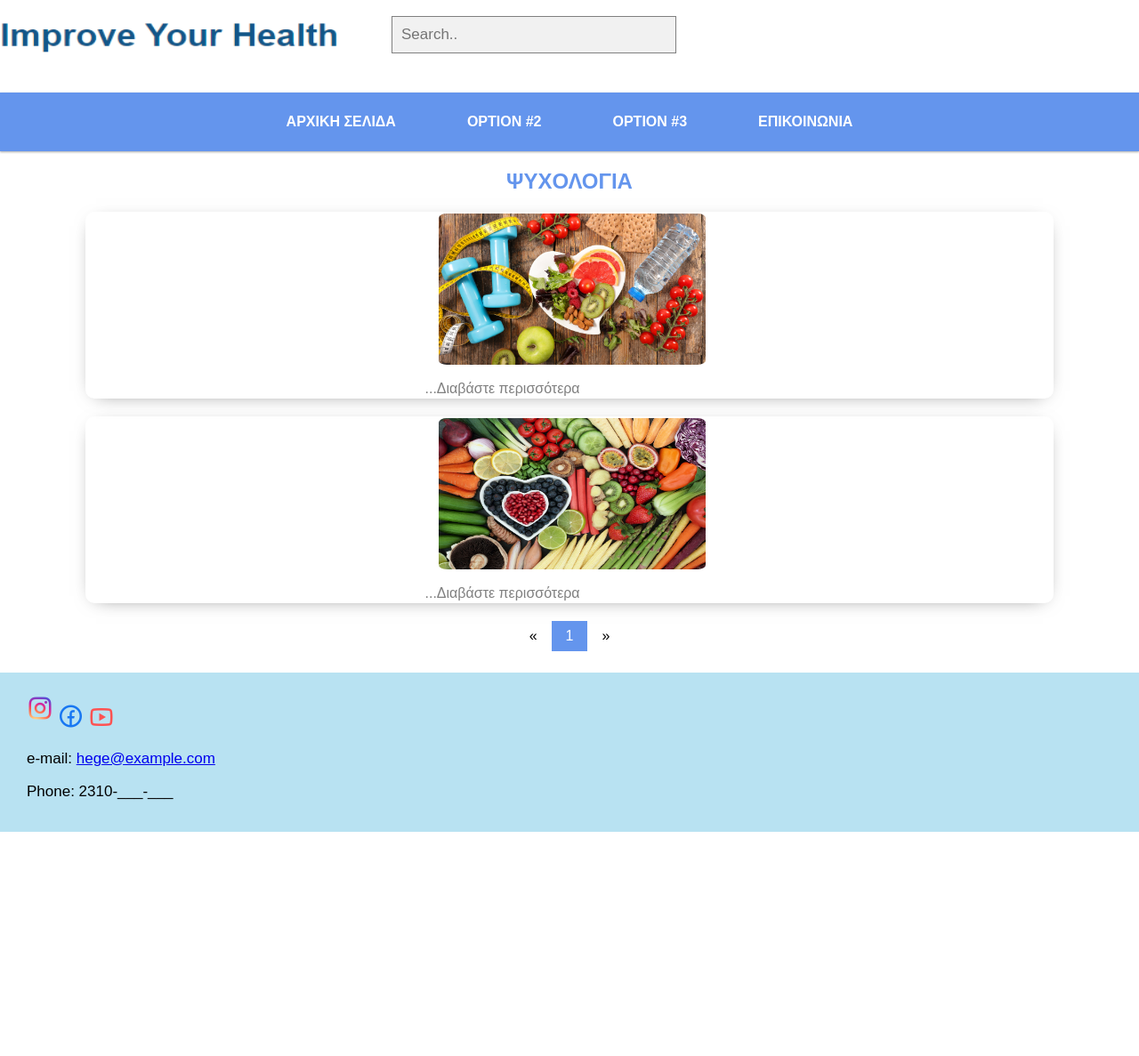
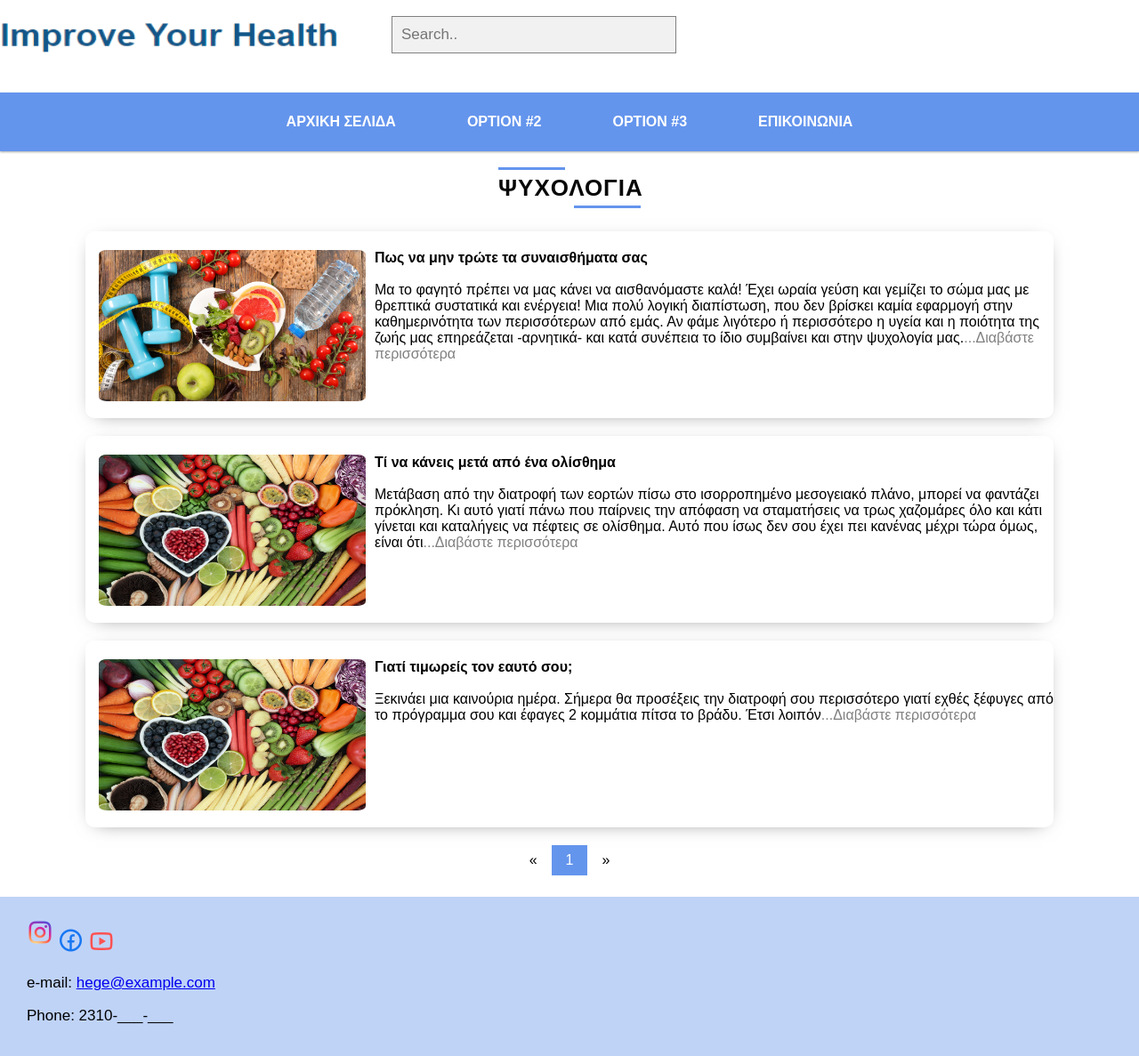
Before and after one commit to AristeaLachana/PSPI2022, a PHP site: page /allArticlesPsychology.html in a window 1280 px wide. Shown: the whole page at 89% size. Before the commit the page ends 935 px from the top, so only its background shows below. Run offline with PHP 8.4, Linux system fonts and the light colour scheme.

Commit message:
more details and examples of articles

```diff
--- a/allArticlesPsychology.html
+++ b/allArticlesPsychology.html
@@ -14,7 +14,29 @@
     <title>Psychology</title>
 
     <style>
+    h2 {
+      cursor: default;
+      position: relative;
+      padding: 0;
+      margin: 0;
+      font-family: "Raleway", sans-serif;
+      font-weight: 200;
+      font-size: 30px;
+      color: #080808;
+      -webkit-transition: all 0.4s ease 0s;
+      -o-transition: all 0.4s ease 0s;
+      transition: all 0.4s ease 0s;
+    }
 
+    h2 span {
+      display: block;
+      font-size: 0.5em;
+      line-height: 1.3;
+    }
+    h2 em {
+      font-style: normal;
+      font-weight: 600;
+    }
     body {
       margin: 0;
       font-family: Arial, Helvetica, sans-serif;
@@ -48,9 +70,12 @@
       </nav>
     </div>
 
-<div class="center">
-    <h2 style="color:#6495ED">ΨΥΧΟΛΟΓΙΑ</h2>
-  </div>
+<br>
+    <div class="center">
+        <div class="categoryTitle">
+          <h2>ΨΥΧΟΛΟΓΙΑ</h2>
+        </div>
+      </div>
 
     <!--first article-->
     <div class="containerBlog">
@@ -60,7 +85,22 @@
         <a class="containerBlog__img_link" href="#">
           <img class="containerBlog__img" src="img2.jpeg"/>
         </a>
-<a href="#"><strong style="color:#6495ED"></strong></a><br><br><a href="#" style="color:grey;">...Διαβάστε περισσότερα</a>
+        <!--restart diet-->
+<a href="#"><strong>Πως να μην τρώτε τα συναισθήματα σας</strong></a><br><br>Μα το φαγητό πρέπει να μας κάνει να αισθανόμαστε καλά! Έχει ωραία γεύση και γεμίζει το σώμα μας με θρεπτικά συστατικά και ενέργεια!
+
+Μια πολύ λογική διαπίστωση, που δεν βρίσκει καμία εφαρμογή στην καθημερινότητα των περισσότερων από εμάς. Αν φάμε λιγότερο ή περισσότερο η υγεία και η ποιότητα της ζωής μας επηρεάζεται -αρνητικά-  και κατά συνέπεια το ίδιο συμβαίνει και στην ψυχολογία μας.<a href="#" style="color:grey;">...Διαβάστε περισσότερα</a>
+<!--Η σύνδεση φαγητού και ψυχολογίας είναι αδιαμφισβήτητη. Όλοι έχουμε «φάει» τα συναισθήματα μας, άγχος, λύπη, αγωνία, βαρεμάρα και πόσα ακόμα θετικά, αλλά κυρίως αρνητικά συναισθήματα και καταστάσεις. Όλοι έχουμε επιβραβεύσει ή τιμωρήσει τον εαυτό μας με φαγητό ή στέρηση φαγητού. Το δύσκολο κομμάτι έρχεται όταν οι παραπάνω καταστάσεις παγιώνονται και καθιστούν την καθημερινότητα μας δυσλειτουργική.
+
+Μικρές διατροφικές αλλαγές μπορούν να κάνουν τη μεγάλη διαφορά. Ευρήματα από σχετικές έρευνες έχουν αποδείξει ότι πολύ μικρές προσαρμογές όπως
+
+Η κατανάλωση μικρότερης ποσότητας junk food και μεγαλύτερης ποσότητας πιο θρεπτικών τροφών όπως όσπρια, ψάρι και λαχανικά και
+Μικρά γεύματα στη διάρκεια της μέρας
+είχαν ευεργετική δράση όχι μόνο στη βελτίωση της αυτοεικόνας των συμμετεχόντων, αλλά και στην ψυχολογία τους. Τέτοιου είδους έρευνες ενισχύουν την πεποίθηση ότι διατροφικά μοτίβα, συμπληρώματα διατροφής (σε συνεννόηση με τον γιατρό) και βιταμίνες, ιχνοστοιχεία και άλλες θρεπτικές ουσίες μπορεί να είναι η αιτιολογία για προβλήματα ψυχικής υγείας ή η θεραπεία.
+Τα είπαμε πολύ ωραία παραπάνω, αλλά στην πραγματικότητα, πόσο εύκολο είναι να γίνουν οι μικρές αυτές προσαρμογές? Η απάντηση είναι ότι είναι δύσκολο, αλλά όχι ακατόρθωτο. Το μυστικό είναι να θέτεις μικρούς και εφικτούς στόχους και να προσπαθείς να τους κατακτάς μέρα με τη μέρα. Μην πεις από τη μια στιγμή στην άλλη, ενώ δεν πίνεις καθόλου νερό, ότι ‘ από αύριο θα πίνω 2 λίτρα νερό τη μέρα’. Αντί γι’ αυτό πες ‘ θα πίνω ένα ποτήρι νερό πριν από κάθε γεύμα για τον υπόλοιπο μήνα’.
+
+Για να κερδίσεις όλους αυτούς τους μικρούς στόχους που θα σε κάνουν να επαναπροσδιορίσεις τη σχέση σου με το φαγητό και να αλλάξεις τη ζωή σου αυτό που χρειάζεσαι είναι υποστηρικτικό πλαίσιο και εκπαίδευση. Μην φοβηθείς να ζητήσεις βοήθεια από ειδικούς και μην το αφήσεις για αύριο.
+
+Και να θυμάσαι ότι δεν χρειάζεται κανείς να είναι τέλειος.  Χρειάζεται μόνο να είναι όσο πιο συνεπής μπορεί και να μην σταματήσει να προσπαθεί. -->
 </p>
 
 </div>
@@ -73,12 +113,48 @@
         <a class="containerBlog__img_link" href="#">
           <img class="containerBlog__img" src="img.jpeg"/>
         </a>
-        <a href="#"><strong style="color:#6495ED"></strong></a><br><br>
-        <a href="#" style="color:grey;">...Διαβάστε περισσότερα</a>
+        <a href="#"><strong>Τί να κάνεις μετά από ένα ολίσθημα</strong></a><br><br>
+        Mετάβαση από την διατροφή των εορτών πίσω στο ισορροπημένο μεσογειακό πλάνο, μπορεί να φαντάζει πρόκληση.
+Κι αυτό γιατί πάνω που παίρνεις την απόφαση να σταματήσεις να τρως χαζομάρες όλο και κάτι γίνεται και καταλήγεις να πέφτεις σε ολίσθημα.
+
+Αυτό που ίσως δεν σου έχει πει κανένας μέχρι τώρα όμως, είναι ότι<a href="#" style="color:grey;">...Διαβάστε περισσότερα</a>
+<!--τα ολισθήματα είναι ένα αναπόσπαστο κομμάτι της διατροφής.
+
+Συμβαίνουν σε όλους μας και είναι αναμενόμενο να προκύπτουν όταν απαγορεύεις από μόνος σου τροφές επειδή είσαι συναισθηματικά φορτισμένος κ.α.
+
+– Τι μπορείς να κάνεις λοιπόν μετά από ένα ολίσθημα;
+
+Να συνεχίσεις κανονικά τη ζωή σου και τίποτε άλλο. Εύκολο;-->
     </p>
+    </div>
+
+    <!--third article-->
+        <div class="containerBlog">
+          <br>
+
+          <p>
+            <a class="containerBlog__img_link" href="#">
+              <img class="containerBlog__img" src="img.jpeg"/>
+            </a>
+            <a href="#"><strong>Γιατί τιμωρείς τον εαυτό σου;</strong></a><br><br>
+            Ξεκινάει μια καινούρια ημέρα. Σήμερα θα προσέξεις την διατροφή σου περισσότερο γιατί εχθές ξέφυγες από το πρόγραμμα σου και έφαγες 2 κομμάτια πίτσα το βράδυ. Έτσι λοιπόν<a href="#" style="color:grey;">...Διαβάστε περισσότερα</a>
+    <!--  ξεκινάς και τρως για πρωινό ένα γιαούρτι.
+    Σκέτο. Νιώθεις περήφανος που δεν έβαλες δημητριακά αυτή τη φορά. Μετά από μισή ώρα όμως άρχισες να πεινάς.
+    Κάνεις υπομονή. Έρχεται η ώρα του μεσημεριανού και επιλέγεις φυσικά μια σαλάτα ελπίζοντας αυτό το γεύμα
+    να σε κρατήσει σίγουρα περισσότερο από το γιαούρτι. Μέγα λάθος. Μετά από 1 ώρα ξαναεμφανίζεται η πείνα. Νιώθεις εξάντληση, εκνευρισμό, δεν μπορείς να σταματήσεις
+    να σκέφτεσαι το φαγητό. Και φτάνει το βραδάκι όπου έχουν πέσει οι άμυνες σου και η αντοχή σου και καταλήγεις να τρως ο,τι βρεις μέσα στο ψυγείο σου.
+    Το αποτέλεσμα: νιώθεις σκασμένος από το φαγητό και πολλές πολλές ενοχές που χάλασες της προσπάθεια σου.
+  Μα πώς έφτασα εδώ αναρωτιέσαι; Επειδή είχες ένα ολίσθημα, μια στιγμή αδυναμίας στέρησες εσκεμμένα από μόνος σου στον οργανισμό σου θερμίδες=φαγητό.
+  ΟΧΙ!!
 
 
-    </div>
+  Δεν είναι ηρωικό να αγνοείς τα σημάδια πεινάς που σου στέλνει το σώμα σου, είναι ανούσια ταλαιπωρία.
+
+  Μην στερείς από τον οργανισμό σου το φαγητό. Οργάνωσε τα γεύματα σου έτσι ώστε να νιώθεις γεμάτος και ήρεμος καθ όλη τη διάρκεια της ημέρας.
+
+-->
+        </p>
+        </div>
 
     <div class="center">
       <div class="pagination" style="align-items:center;">
--- a/pspi.css
+++ b/pspi.css
@@ -3,7 +3,6 @@
   float: left;
   color: #125688;
 }
-
 
 /* DEPENDENCES */
 
@@ -210,8 +209,14 @@ form.search::after {
 
 /*footer elements*/
 .footerCSS {
-  background-color: #B8E2F2;
+  background-color: #BFD3F7;
   max-width: 100%;
+}
+
+.footerCSS p{
+  font-family: Arial;
+  color: black;
+  cursor: default;
 }
 
 /*left 30px space for p elements - footer*/
@@ -286,6 +291,38 @@ form.search::after {
 }*/
 
 /*all*/
+/* style for h2 - title in AllArticles*/
+.categoryTitle h2 {
+  font-size:26px;
+  font-weight:700;
+  letter-spacing:1px;
+  text-transform:uppercase;
+  width:160px;
+  text-align:center;
+  margin:auto;
+  white-space:nowrap;
+  padding-bottom:13px;
+}
+
+.categoryTitle h2:before {
+    background-color: #6495ED;
+    content: '';
+    display: block;
+    height: 3px;
+    width: 75px;
+    margin-bottom: 5px;
+}
+
+.categoryTitle h2:after {
+    background-color: #6495ED;
+    content: '';
+    display: block;
+  position:absolute; right:0; bottom:0;
+    height: 3px;
+    width: 75px;
+    margin-bottom: 0.25em;
+}
+
 .containerBlog {
   flex-wrap: wrap;
   display: flex;
@@ -304,7 +341,7 @@ form.search::after {
 }
 
 .containerBlog:hover{
-  transform: scale(1.005);
+  transform: scale(1);
   box-shadow: 0 10px 40px 0 rgba(0, 0, 0, 0.4);
   z-index: 3;
 }
```
Also changed, not shown: allArticlesExercise.html (+30 -5 lines), allArticlesNutrition.html (+32 -7 lines), allArticlesNutrition2.html (+30 -5 lines), glouteni.jpg (added), methodos-tou-piatou.jpg (added), vale-proteini-sto-prwino-sou.jpg (added).
